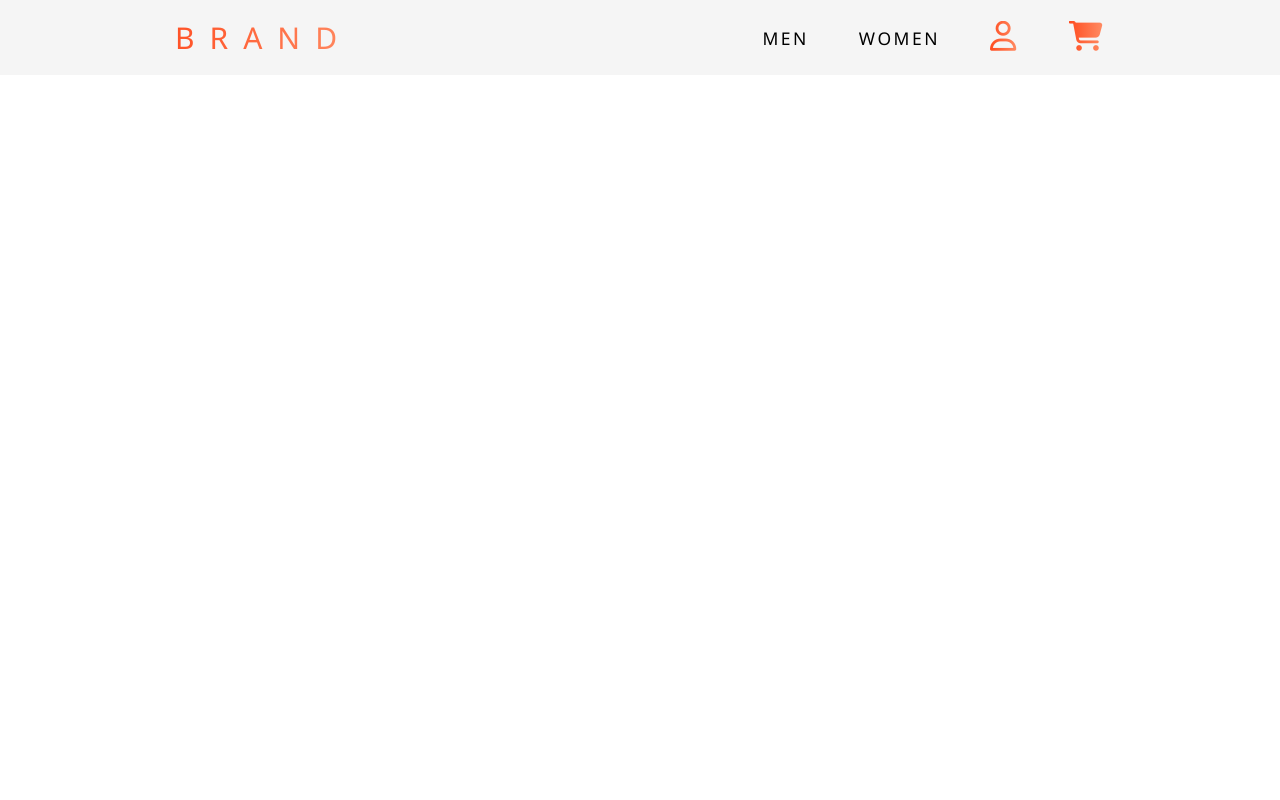
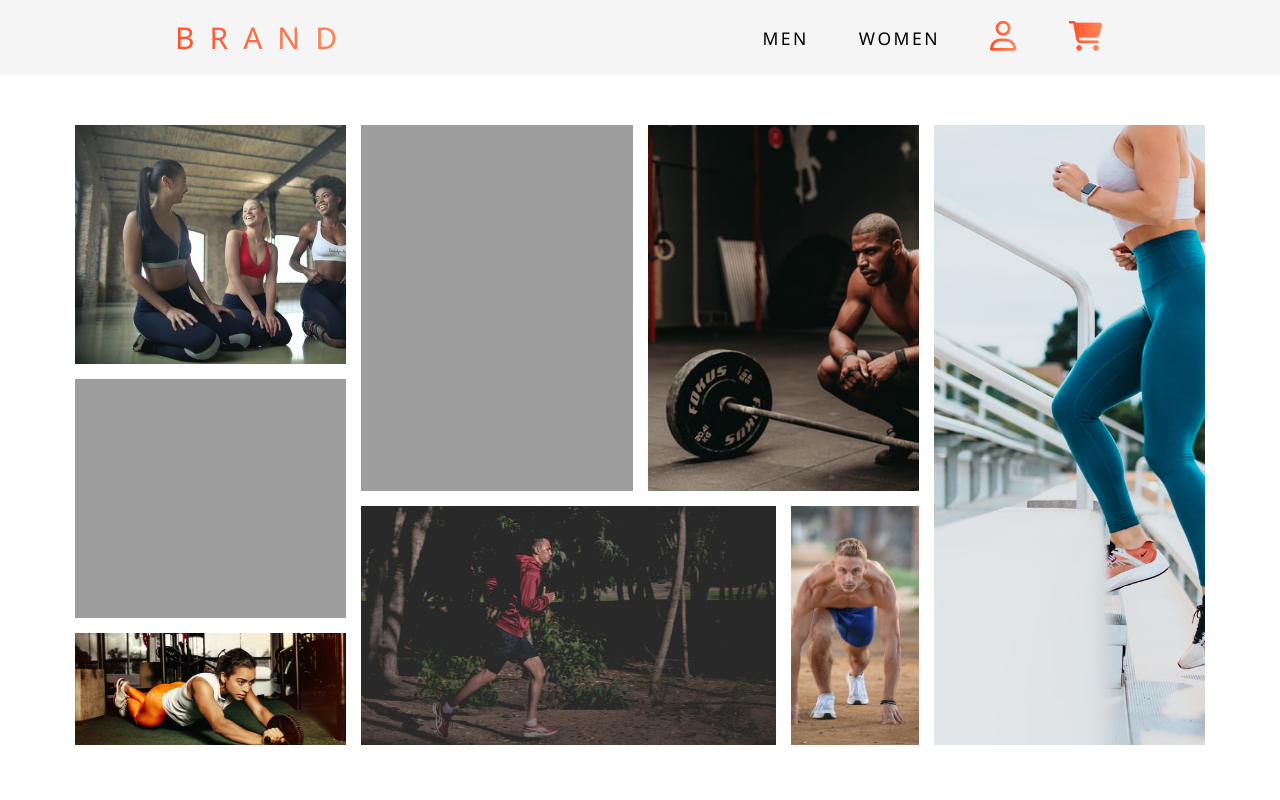
Before and after one commit to RhysJenkins89/ecommerce, a website: page index.html in a window 1280 px wide. Shown: the top 800 px of the page. Drawn offline with Linux system fonts and the light colour scheme; files that its build step writes are made by us from their sources; the site is published under a folder, as on GitHub Pages, so addresses that start at the root find nothing.

Commit message:
updated sass and js links

```diff
--- a/index.html
+++ b/index.html
@@ -237,7 +237,7 @@
     </ul>
 </footer>
 
-<script src="/ecommerce-project/main.js"></script>
+<script src="./main.js"></script>
 
 </body>
 </html>
--- a/sass/gallery.scss
+++ b/sass/gallery.scss
@@ -37,14 +37,14 @@
     &__image--three {
         grid-column: 1 / 3;
         grid-row: 1 / 3;
-        background-image: url("/ecommerce-project/img/sport/bruce-mars-ZXq7xoo98b0-unsplash.jpg");
+        background-image: url("../img/sport/bruce-mars-ZXq7xoo98b0-unsplash.jpg");
         background-size: cover;
     }
 
     &__image--sit {
         grid-column: 3 / 5;
         grid-row: 1 / 4;
-        background-image: url("/ecommerce-project/img/anastase-maragos-HyvE5SiKMUs-unsplash.jpg");
+        background-image: url("../img/anastase-maragos-HyvE5SiKMUs-unsplash.jpg");
         background-size: cover;
         background-position: center;
 
@@ -57,7 +57,7 @@
     &__image--bridge {
         grid-column: 1 / 3;
         grid-row: 3 / 5;
-        background-image: url("/ecommerce-project/img/sport/curtis-macnewton-5rKPeFcsSTY-unsplash.jpg");
+        background-image: url("../img/sport/curtis-macnewton-5rKPeFcsSTY-unsplash.jpg");
         background-size: cover;
 
         @media only screen and (max-width: $breakpoint-main) {
@@ -68,7 +68,7 @@
     &__image--teal {
         grid-column: 7 / 9;
         grid-row: 1 / 6;
-        background-image: url("/ecommerce-project/img/sport/tyler-nix-Y1drF0Y3Oe0-unsplash.jpg");
+        background-image: url("../img/sport/tyler-nix-Y1drF0Y3Oe0-unsplash.jpg");
         background-size: cover;
 
         @media only screen and (max-width: $breakpoint-main) {
@@ -79,14 +79,14 @@
     &__image--dark {
         grid-column: 3 / 6;
         grid-row: 4 / 6;
-        background-image: url("/ecommerce-project/img/sport/nourdine-diouane-hcJnA6Tvy8g-unsplash.jpg");
+        background-image: url("../img/sport/nourdine-diouane-hcJnA6Tvy8g-unsplash.jpg");
         background-size: cover;
     }
 
     &__image--bar {
         grid-column: 5 / 7;
         grid-row: 1 / 4;
-        background-image: url("/ecommerce-project/img/sport/allef-vinicius-do-0ghSDd2E-unsplash.jpg");
+        background-image: url("../img/sport/allef-vinicius-do-0ghSDd2E-unsplash.jpg");
         background-size: cover;
 
         @media only screen and (max-width: $breakpoint-main) {
@@ -99,7 +99,7 @@
     &__image--start {
         grid-column: 6 / 7;
         grid-row: 4 / 6;
-        background-image: url("/ecommerce-project/img/sport/sam-knight-lFR7N0TCR_E-unsplash.jpg");
+        background-image: url("../img/sport/sam-knight-lFR7N0TCR_E-unsplash.jpg");
         background-size: cover;
         background-position: top;
     }
@@ -107,7 +107,7 @@
     &__image--roll {
         grid-column: 1 / 3;
         grid-row: 5 / 6;
-        background-image: url("/ecommerce-project/img/sport/jonathan-borba-0KGct860xWA-unsplash.jpg");
+        background-image: url("../img/sport/jonathan-borba-0KGct860xWA-unsplash.jpg");
         background-size: cover;
         background-position: center;
 
```
Also changed, not shown: css/style.css.
